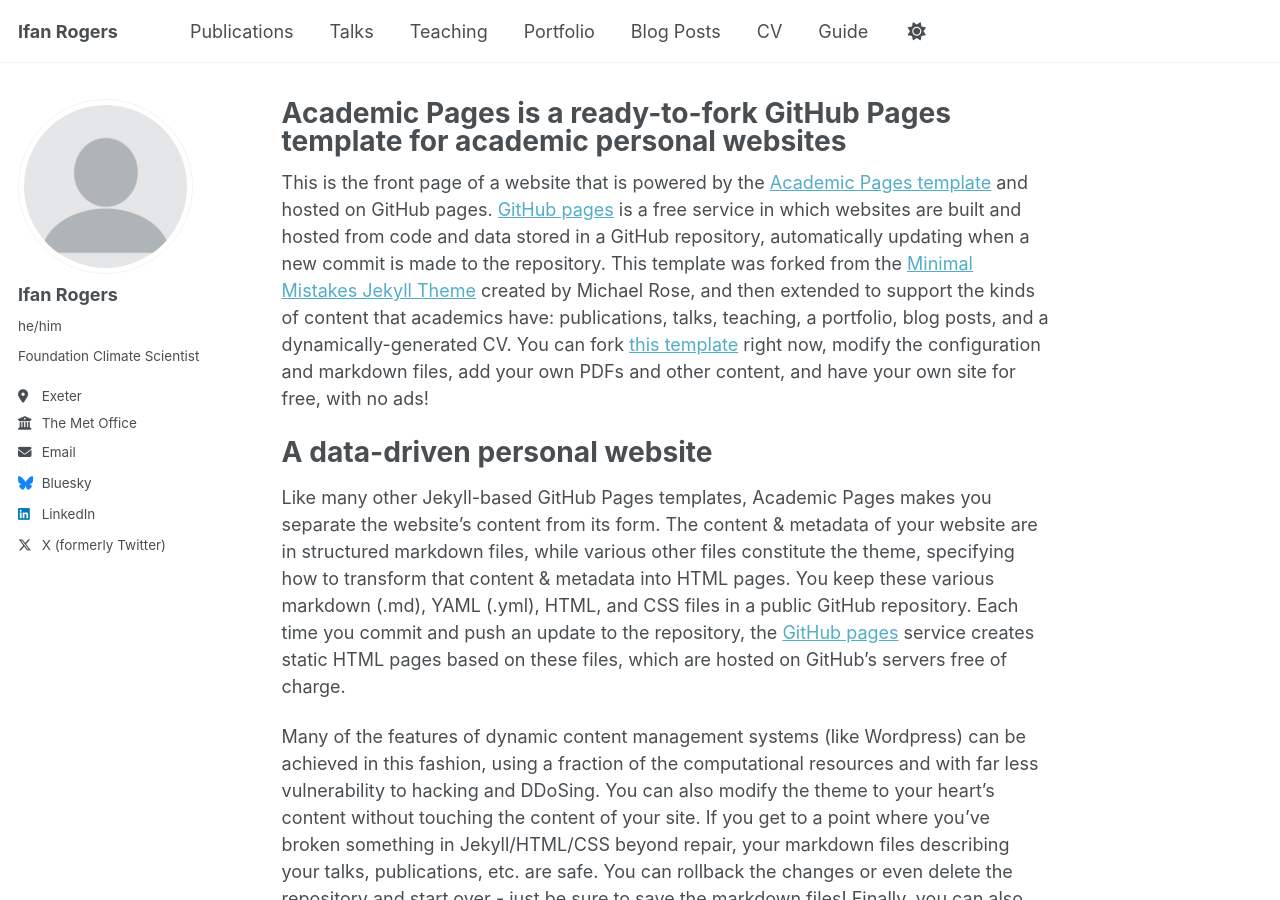
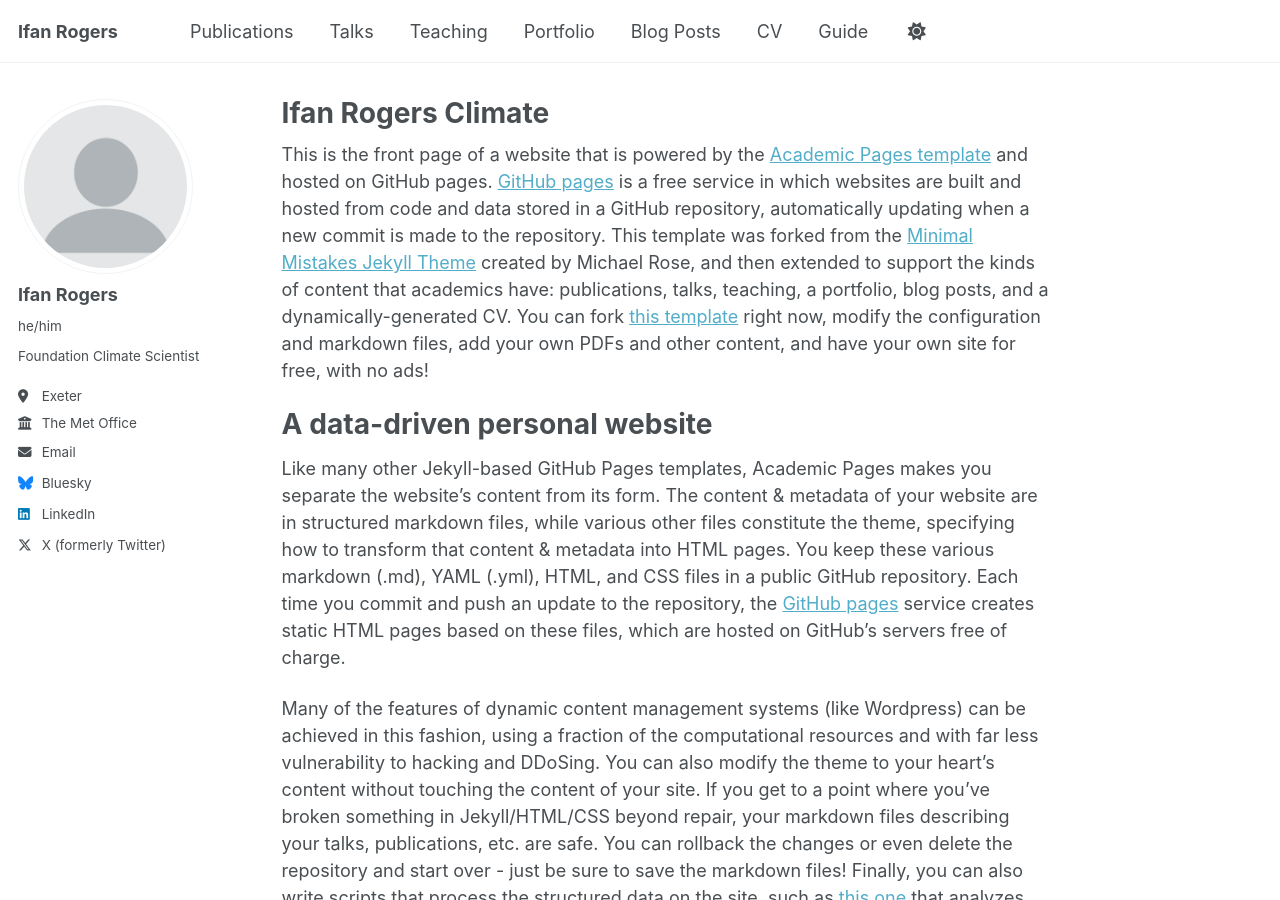
Before and after one commit to Ifan-Rogers/ifan-rogers.github.io, a Jekyll site: the page built from _pages/about.md, in a window 1280 px wide and 900 px high. Built offline with Jekyll 4.4.1, drawn with Linux system fonts in a browser that asks for light colours.

Commit message:
Update about.md

```diff
--- a/_pages/about.md
+++ b/_pages/about.md
@@ -1,6 +1,6 @@
 ---
 permalink: /
-title: "Academic Pages is a ready-to-fork GitHub Pages template for academic personal websites"
+title: "Ifan Rogers Climate"
 author_profile: true
 redirect_from:
   - /about/
```
